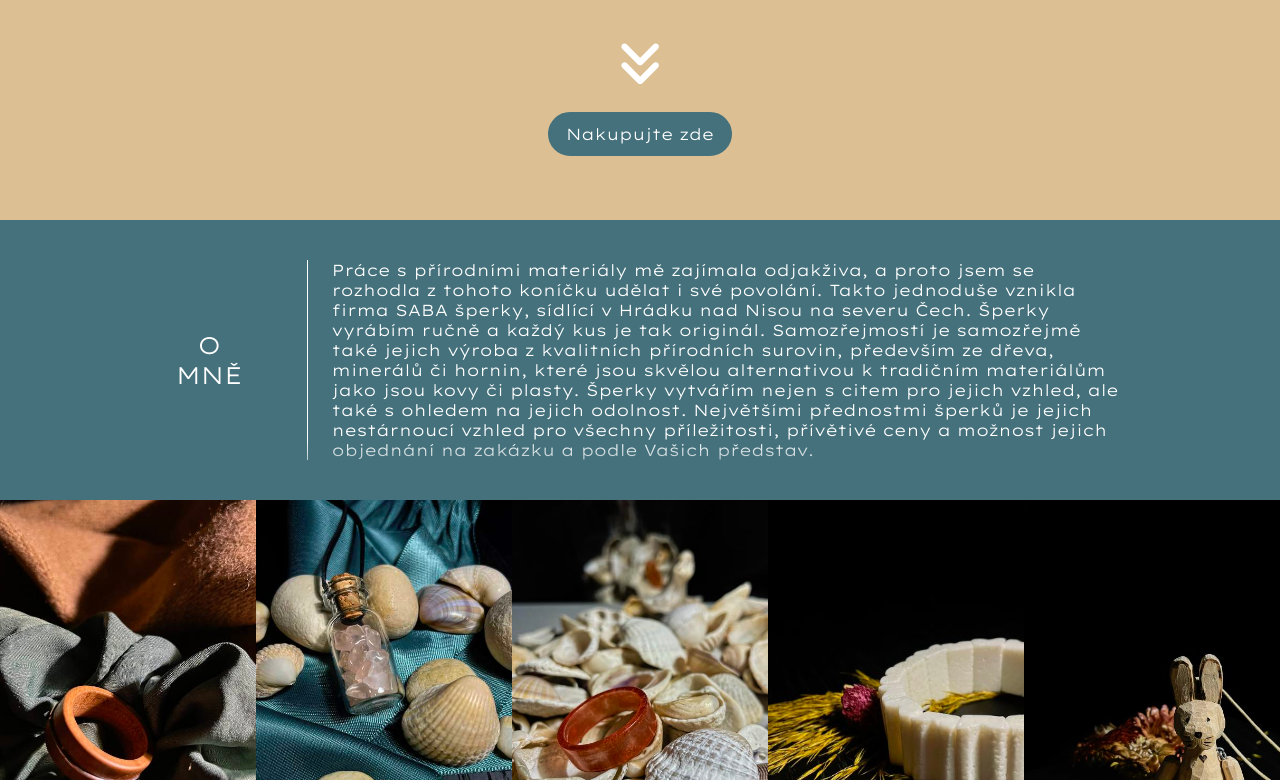
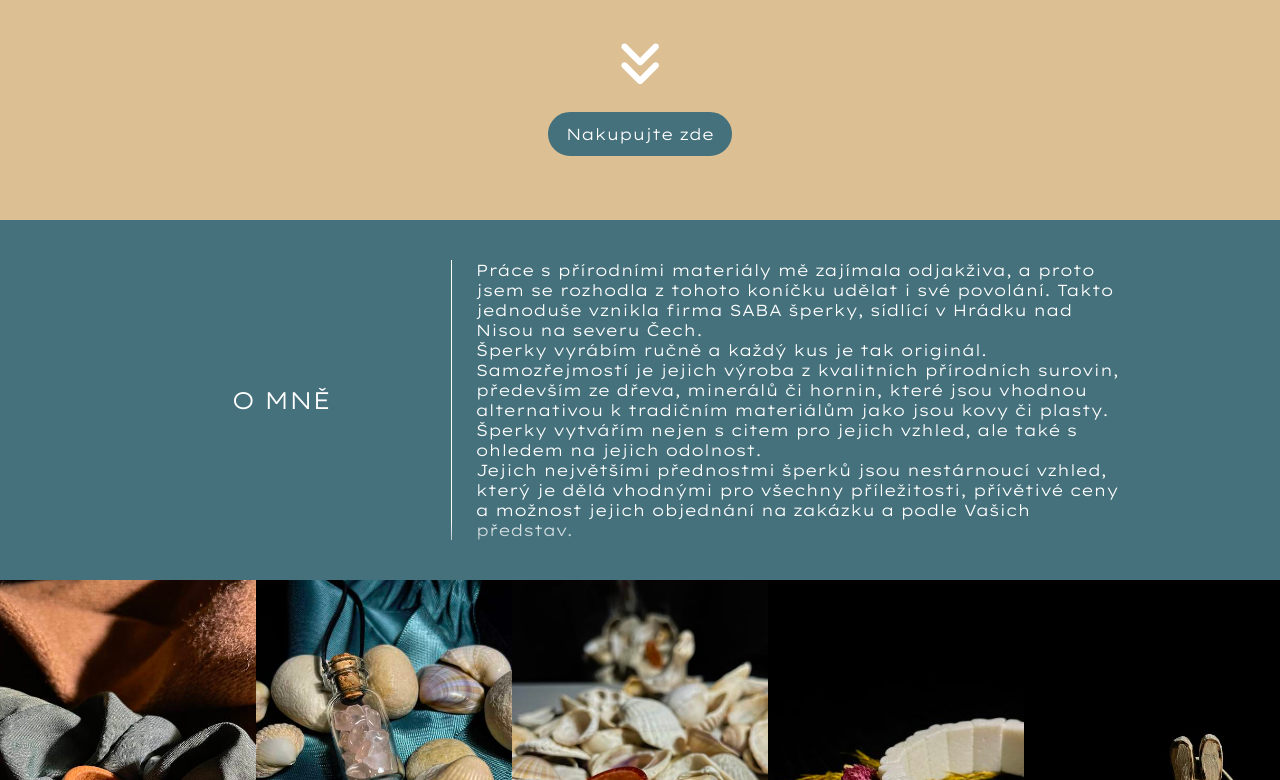
Before and after one commit to pslib-cz/2022l4web-promotion-project-SabinaPikorova, a website: page index.html in a window 1280 px wide. Shown: the part 632-1412 px from the top of the page. Drawn offline with nearby package versions, Linux system fonts and the light colour scheme.

Commit message:
temer hotove

```diff
--- a/index.html
+++ b/index.html
@@ -63,13 +63,13 @@
                 <div class="ExpandMoreContent" id="ShowMoreContent">
                     <p>Práce s přírodními materiály mě zajímala odjakživa, a proto jsem se rozhodla
                         z tohoto koníčku udělat i své povolání. Takto jednoduše vznikla firma SABA šperky,
-                        sídlící v Hrádku nad Nisou na severu Čech. Šperky vyrábím ručně a každý kus je tak originál.
-                        Samozřejmostí je samozřejmě také jejich výroba z kvalitních přírodních surovin, především ze
+                        sídlící v Hrádku nad Nisou na severu Čech.</br>Šperky vyrábím ručně a každý kus je tak originál.
+                        Samozřejmostí je jejich výroba z kvalitních přírodních surovin, především ze
                         dřeva,
-                        minerálů či hornin, které jsou skvělou alternativou k tradičním materiálům jako jsou kovy či
+                        minerálů či hornin, které jsou vhodnou alternativou k tradičním materiálům jako jsou kovy či
                         plasty.
-                        Šperky vytvářím nejen s citem pro jejich vzhled, ale také s ohledem na jejich odolnost.
-                        Největšími přednostmi šperků je jejich nestárnoucí vzhled pro všechny příležitosti,
+                    </br>Šperky vytvářím nejen s citem pro jejich vzhled, ale také s ohledem na jejich odolnost.
+                </br>Jejich největšími přednostmi šperků jsou nestárnoucí vzhled, který je dělá vhodnými pro všechny příležitosti,
                         přívětivé ceny a možnost jejich objednání na zakázku a podle Vašich představ. </p>
                 </div>
             </div>
```
